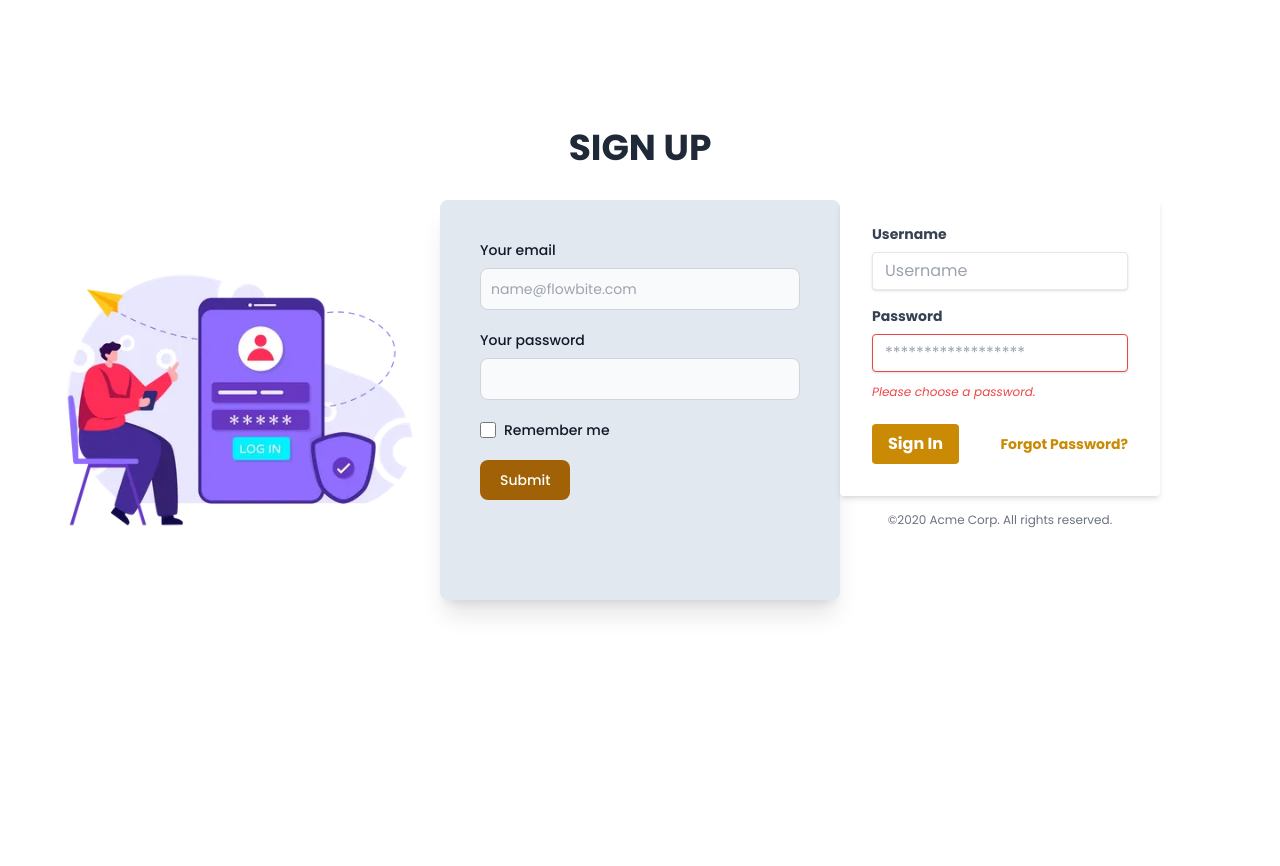
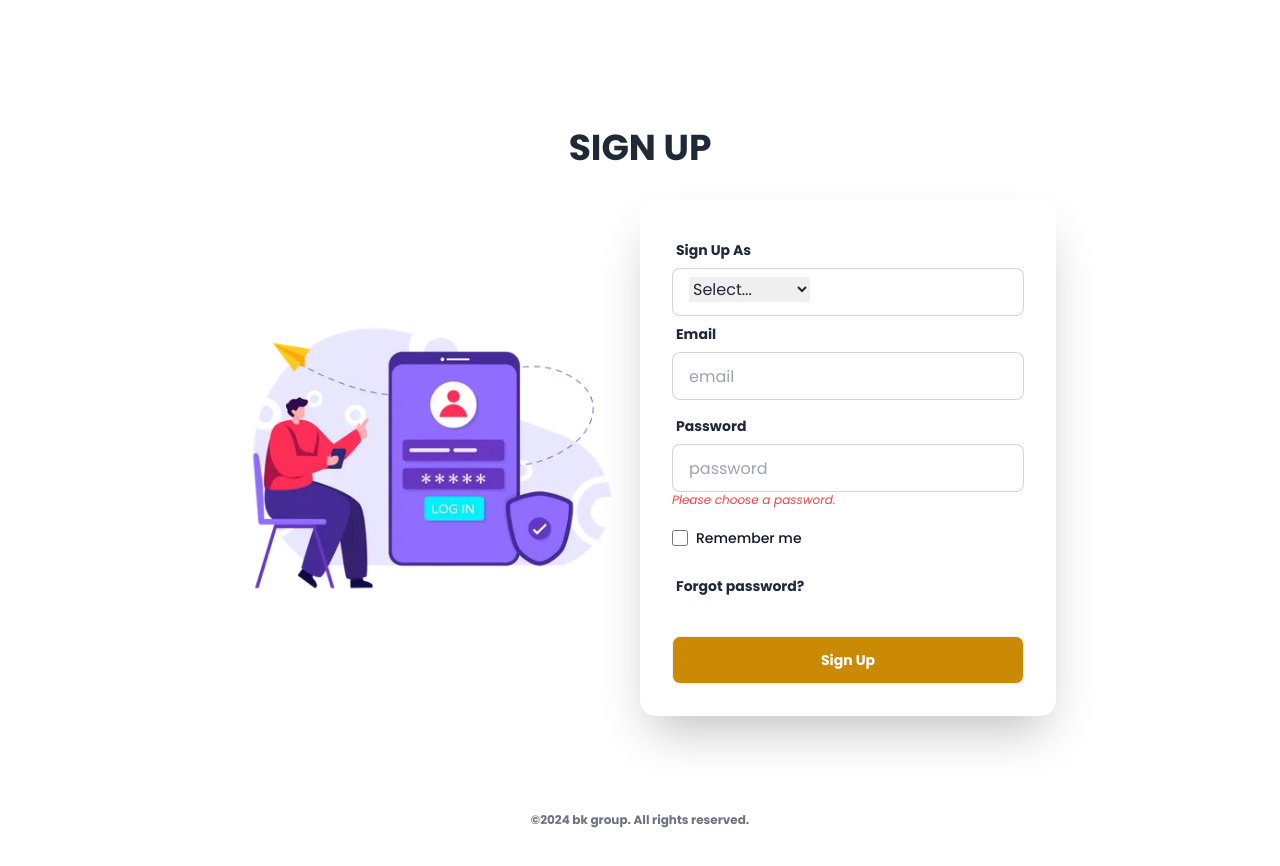
Before and after one commit to khadiza21/transport_application, a React (Vite) app: page /login in a window 1280 px wide. Shown: the top 866 px of the page. Before the commit the page ends 800 px from the top, so only its background shows below. Built offline with nearby package versions, Linux system fonts and the light colour scheme.

Commit message:
login from update

```diff
--- a/src/pages/Authentication/Login/Login.jsx
+++ b/src/pages/Authentication/Login/Login.jsx
@@ -1,73 +1,95 @@
+import { useState } from 'react';
 import loginimg from '../../../assets/log2.webp';
 
 const Login = () => {
+    const currentYear = new Date().getFullYear();
+
+    const [selectedValue, setSelectedValue] = useState();
+
+    const handleSelectChange = (event) => {
+        setSelectedValue(event.target.value);
+    }
+    const handleLogin = (event) => {
+        event.preventDefault();
+        const form = event.email.value;
+
+        const email = form.email.value;
+        const password = form.password.value;
+        console.log(email, password);
+
+    }
+
+
     return (
-        <div className=' my-24 px-10'>
+        <div className=' my-24 px-44 mx-48 sm:px-8 md:py-  '>
             <h1 className='text-center font-bold uppercase text-4xl py-8 '>Sign Up</h1>
-            <div className="grid sm:grid-cols-1 lg:grid-cols-3 md:grid-cols-2  ">
-                <div>
+            <div className="grid sm:grid-cols-1 lg:grid-cols-2 md:grid-cols-2 ">
+                <div className=' flex justify-center items-center'>
                     <figure><img src={loginimg} alt="authentication-login" /></figure>
                 </div>
 
+                <div className='flex justify-center items-center'>
+                    <div className="card shrink-0 w-full  shadow-2xl bg-base-100  ">
+                        <form className="card-body" onSubmit={handleLogin}>
+                            <div className="form-control">
 
 
-                <div className="bg-slate-200 p-10 rounded-lg shadow-xl">
 
-                    <form class="max-w-sm mx-auto">
-                        <div class="mb-5">
-                            <label for="email" class="block mb-2 text-sm font-medium text-gray-900 dark:text-dark">Your email</label>
-                            <input type="email" id="email" class="bg-gray-50 border border-gray-300 text-gray-900 text-sm rounded-lg focus:ring-blue-500 focus:border-blue-500 block w-full p-2.5 dark:bg-gray-700 dark:border-gray-600 dark:placeholder-gray-400 dark:text-white dark:focus:ring-blue-500 dark:focus:border-blue-500" placeholder="name@flowbite.com" required />
-                        </div>
-                        <div class="mb-5">
-                            <label for="password" class="block mb-2 text-sm font-medium text-gray-900 dark:text-dark">Your password</label>
-                            <input type="password" id="password" class="bg-gray-50 border border-gray-300 text-gray-900 text-sm rounded-lg focus:ring-blue-500 focus:border-blue-500 block w-full p-2.5 dark:bg-gray-700 dark:border-gray-600 dark:placeholder-gray-400 dark:text-white dark:focus:ring-blue-500 dark:focus:border-blue-500" required />
-                        </div>
-                        <div class="flex items-start mb-5">
-                            <div class="flex items-center h-5">
-                                <input id="remember" type="checkbox" value="" class="w-4 h-4 border border-gray-300 rounded bg-gray-50 focus:ring-3 focus:ring-blue-300 dark:bg-gray-700 dark:border-gray-600 dark:focus:ring-blue-600 dark:ring-offset-gray-800 dark:focus:ring-offset-gray-800" required />
-                            </div>
-                            <label for="remember" class="ms-2 text-sm font-medium text-gray-900 dark:text-dark-300">Remember me</label>
-                        </div>
-                        <button type="submit" class="text-white bg-yellow-700 hover:bg-yellow-800 focus:ring-4 focus:outline-none focus:ring-yellow-300 font-medium rounded-lg text-sm w-full sm:w-auto px-5 py-2.5 text-center dark:bg-yellow-600 dark:hover:bg-yellow-700 dark:focus:ring-yellow-800">Submit</button>
-                    </form>
+
+
+                                <label className="label dropdown ">
+                                    <span className="label-text font-bold"> Sign Up As  </span>
+                                </label>
+                                <div className='input input-bordered'>
+                                    <select id="dropdown" value={selectedValue} onChange={handleSelectChange} className='border-0 mt-2 border-none outline-none'>
+                                        <option className=" text-gray-400" value="">Select...</option>
+                                        <option className=""  value="As an Admin">As an Admin</option>
+                                        <option className=""  value="As a User">As a User</option>
+                                        <option className=""  value="As a Driver">As a Driver</option>
+                                    </select>
 
                                 </div>
 
 
 
-                <div class="w-full max-w-xs">
-                    <form class="bg-white shadow-md rounded px-8 pt-6 pb-8 mb-4">
-                        <div class="mb-4">
-                            <label class="block text-gray-700 text-sm font-bold mb-2" for="username">
-                                Username
+                                <label className="label">
+                                    <span className="label-text font-bold">  Email</span>
                                 </label>
+                                <input type="email" placeholder="email" className="input input-bordered" required />
+                            </div>
+                            <div className="form-control">
+                                <label className="label">
+                                    <span className="label-text font-bold">Password</span>
+                                </label>
+                                <input type="password" placeholder="password" className="input input-bordered" required />
 
-                            <input type="text" class="shadow appearance-none border rounded w-full py-2 px-3 text-gray-700 leading-tight focus:outline-none focus:shadow-outline" id="username" placeholder="Username" />
+                                <p className="text-red-500 text-xs italic">Please choose a password.</p>
+                                <div className="flex items-start my-5">
+                                    <div className="flex items-center h-5">
+                                        <input id="remember" type="checkbox" value="" className="w-4 h-4 border border-gray-300 rounded bg-gray-50 focus:ring-3 focus:ring-blue-300 dark:bg-gray-700 dark:border-gray-600 dark:focus:ring-blue-600 dark:ring-offset-gray-800 dark:focus:ring-offset-gray-800" required />
                                     </div>
-                        <div class="mb-6">
-                            <label class="block text-gray-700 text-sm font-bold mb-2" for="password">
-                                Password
+                                    <label for="remember" className="ms-2 text-sm font-medium text-gray-900 dark:text-dark-300">Remember me</label>
+                                </div>
+                                <label className="label">
+                                    <a href="#" className="label-text-alt link link-hover align-baseline font-bold text-sm text-dark-600 hover:text-yellow-800">Forgot password?</a>
                                 </label>
-                            <input  class="shadow appearance-none border border-red-500 rounded w-full py-2 px-3 text-gray-700 mb-3 leading-tight focus:outline-none focus:shadow-outline" id="password" type="password" placeholder="******************"/>
+                            </div>
+                            <div className="form-control mt-6">
 
-                                <p class="text-red-500 text-xs italic">Please choose a password.</p>
+                                <input className='btn bg-yellow-600 hover:bg-yellow-700 text-white font-bold' type="submit" value="Sign Up" />
                             </div>
 
-                        <div class="flex items-center justify-between">
-                            <button class="bg-yellow-600 hover:bg-yellow-700 text-white font-bold py-2 px-4 rounded focus:outline-none focus:shadow-outline" type="button">
-                                Sign In
-                            </button>
-                            <a class="inline-block align-baseline font-bold text-sm text-yellow-600 hover:text-yellow-700" href="#">
-                                Forgot Password?
-                            </a>
+                        </form>
+
                     </div>
-                    </form>
-                    <p class="text-center text-gray-500 text-xs">
-                        &copy;2020 Acme Corp. All rights reserved.
-                    </p>
                 </div>
 
+
             </div>
+
+            <p className="text-center text-gray-500 text-xs font-bold my-24">
+                &copy;{currentYear} bk group. All rights reserved.
+            </p>
         </div>
     );
 };
--- a/src/pages/Shared/Navbar/Navbar.jsx
+++ b/src/pages/Shared/Navbar/Navbar.jsx
@@ -1,16 +1,15 @@
 import React from 'react';
 import { Link, useLocation } from 'react-router-dom';
-import './Navbar.css';
 
 const Navbar = () => {
 
     const navOptions = <>
 
         <li> <Link to="/home"> <span className='text-white'>Home</span></Link></li>
-        <li className='dropdownList   '>
-            <details className='  ' >
-                <summary className=''><span className='text-white '>Services</span></summary>
-                <ul className="p-2 bg-opacity-50 bg-neutral-950 ">
+        <li>
+            <details>
+                <summary><span className='text-white'>Services</span></summary>
+                <ul className="p-2 bg-opacity-50 bg-neutral-950">
                     <li><Link to="/busService"><span className='text-white'>Bus</span></Link></li>
                     <li><Link to="/carService"><span className='text-white'>Car</span></Link></li>
                     <li><Link to="/bikeService"><span className='text-white'>Bike</span></Link></li>
@@ -19,9 +18,9 @@ const Navbar = () => {
             </details>
         </li>
         <li>
-            <details className=' '>
-                <summary><span className='text-white '>Earn</span></summary>
-                <ul className="p-2 bg-opacity-50 bg-neutral-950 ">
+            <details>
+                <summary><span className='text-white'>Earn</span></summary>
+                <ul className="p-2 bg-opacity-50 bg-neutral-950">
                     <li><a><span className='text-white'>Bus</span></a></li>
                     <li><a><span className='text-white'>Bike</span></a></li>
                     <li><a><span className='text-white'>Car</span></a></li>
@@ -29,16 +28,16 @@ const Navbar = () => {
             </details>
         </li>
         <li><Link to="/about"><span className='text-white'>About</span></Link></li>
-        <li><Link to="/contact"><span className='text-white'>Contact</span></Link></li>
+        <li><Link to="/contact"><span className='text-white'></span>Contact</Link></li>
 
     </>
 
     return (
         // px-48 is appropriet for large device. for small device not appropriet. need to responsive bg-base-100
-        <div className="navbar fixed z-10 bg-opacity-50  bg-neutral-950 text-white px-40">
-            <div className="navbar-start   mx-auto  ">
-                <div className="dropdown ">
-                    <div tabIndex={0} role="button" className="btn btn-ghost lg:hidden ">
+        <div className= "navbar fixed z-10 bg-opacity-50  bg-neutral-950 text-white px-40">
+            <div className="navbar-start   mx-auto ">
+                <div className="dropdown">
+                    <div tabIndex={0} role="button" className="btn btn-ghost lg:hidden">
                         <svg xmlns="http://www.w3.org/2000/svg" className="h-5 w-5" fill="none" viewBox="0 0 24 24" stroke="currentColor"><path strokeLinecap="round" strokeLinejoin="round" strokeWidth="2" d="M4 6h16M4 12h8m-8 6h16" /></svg>
                     </div>
                     <ul tabIndex={0} className=" font-bold menu menu-sm dropdown-content mt-3 z-[1] p-2 shadow text-white rounded-box w-48  bg-slate-900 font-bold px-0">
@@ -47,13 +46,13 @@ const Navbar = () => {
                 </div>
                 <Link to="/" className=" py-2  px-2 text-xl font-bold "> <span className='text-[26px] font-bold '>  <span className='px-0 mx-0 text-yellow-500  font-bold text-[28px]'>City</span >Mover</span></Link>
             </div>
-            <div className="navbar-center hidden lg:flex ">
-                <ul className="menu menu-horizontal px-1 text-white font-bold px-48  ">
+            <div className="navbar-center hidden lg:flex">
+                <ul className="menu menu-horizontal px-1 text-white font-bold px-48 ">
                     {navOptions}
                 </ul>
             </div>
             <div className="navbar-end">
-                <Link className='btn font-bold' to="/login">Sign Up</Link>
+            <Link className='btn font-bold' to="/login">Sign Up</Link>
             </div>
         </div>
 
```
Lines whose indentation alone changed are shown as unchanged.
